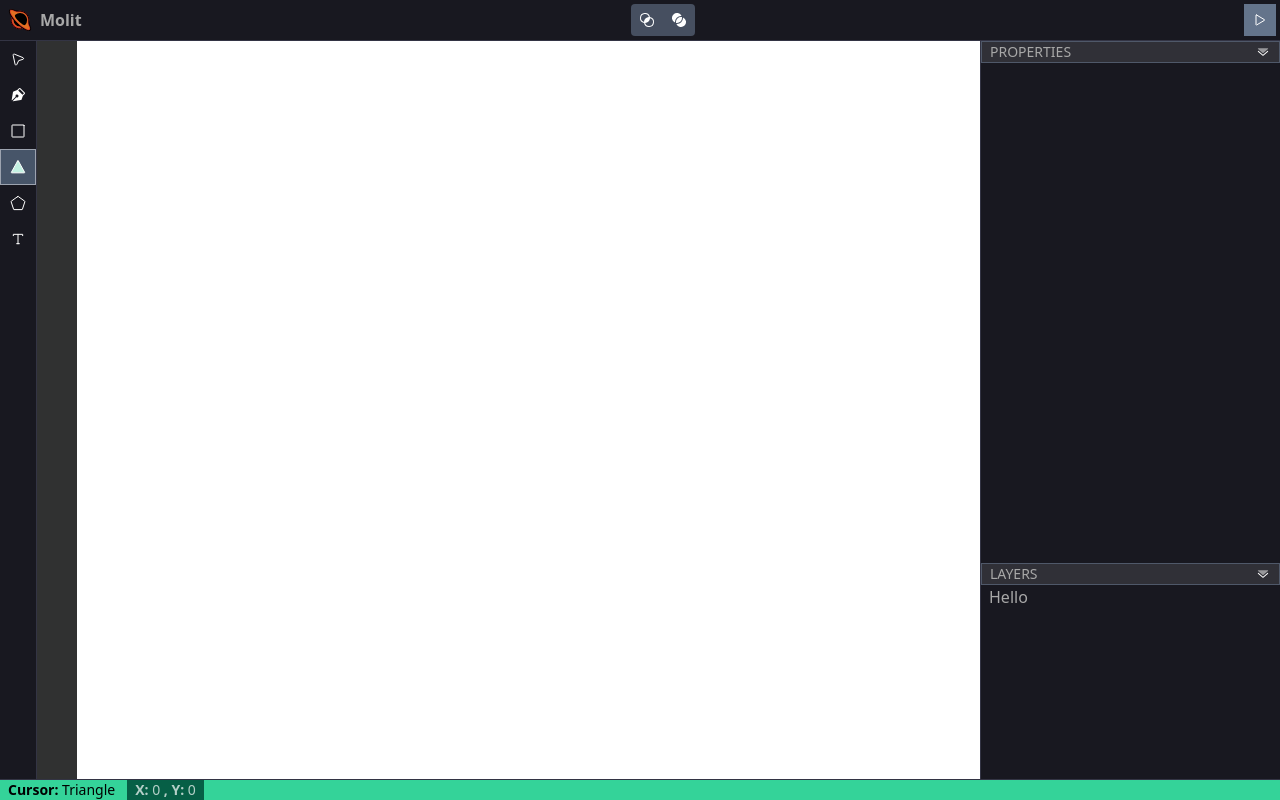
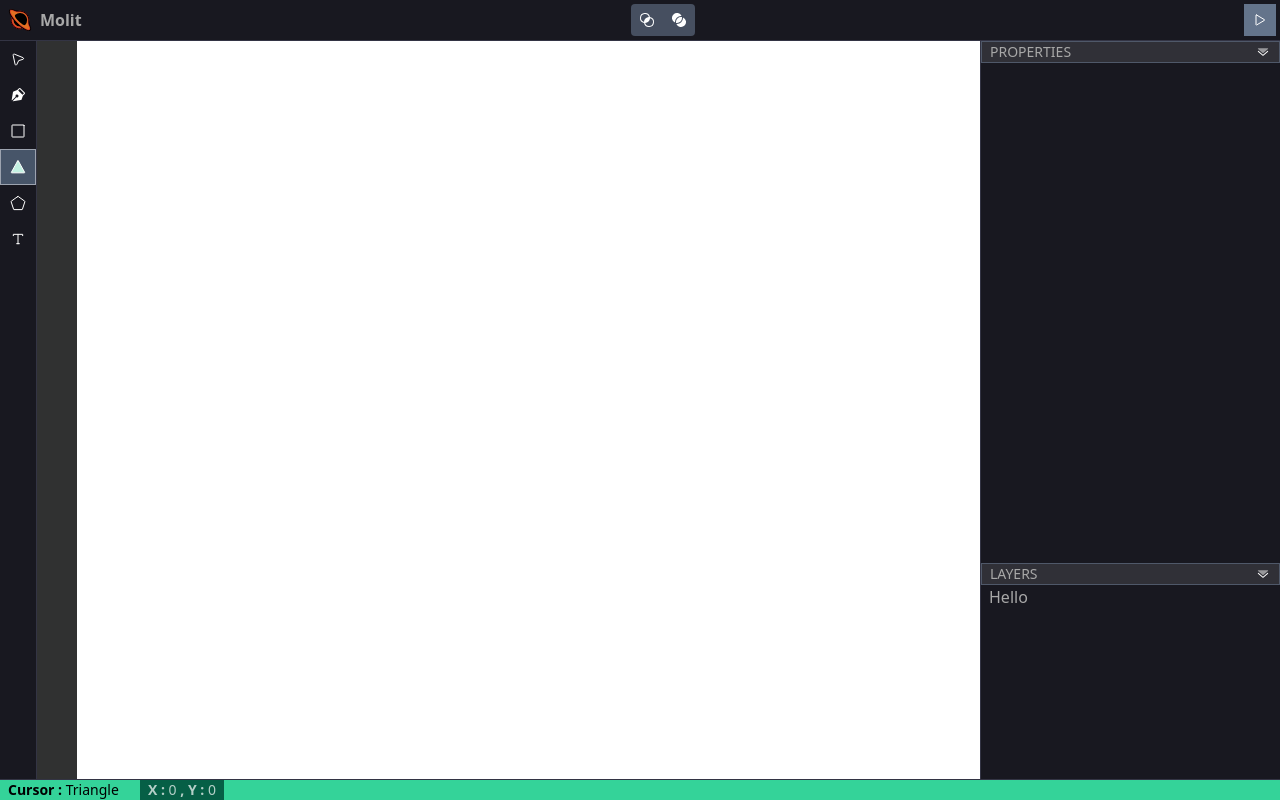
Before and after one commit to etornam45/molit, a SvelteKit app: page / in a window 1280 px wide. Built offline with nearby package versions, Linux system fonts and the light colour scheme; no server answers.

Commit message:
Added Status Bar

```diff
--- a/src/components/StatusBar.svelte
+++ b/src/components/StatusBar.svelte
@@ -1,33 +1,15 @@
 <script>
     import { cursorPosition, selectedCursor } from "$lib/stores";
-
-    /**
-	 * @type {any}
-	 */
-    let cursorValue;
-    /**
-	 * @type {{ x: number; y: number; }}
-	 */
-    let _cursor_position;
-
-    selectedCursor.subscribe(value => {
-        cursorValue = value;
-    })
-
-    cursorPosition.subscribe(value => {
-        _cursor_position = value;
-    })
-
 </script>
 
 <footer class="bg-emerald-400 text-sm border-t b-color  flex gap-3 px-2">
     <!-- Selected shape -->
-    <div class="">
-        <b>Cursor:</b> {cursorValue}
+    <div class="w-[120px]">
+        <b>Cursor : </b> {$selectedCursor}
     </div>
 
     <div class=" bg-emerald-800 px-2 text-white/70">
-        <b>X:</b> {_cursor_position.x}
-        <b>, Y:</b> {_cursor_position.y}
+        <b>X : </b> {$cursorPosition.x}
+        <b>, Y : </b> {$cursorPosition.y}
     </div>
 </footer>
```
